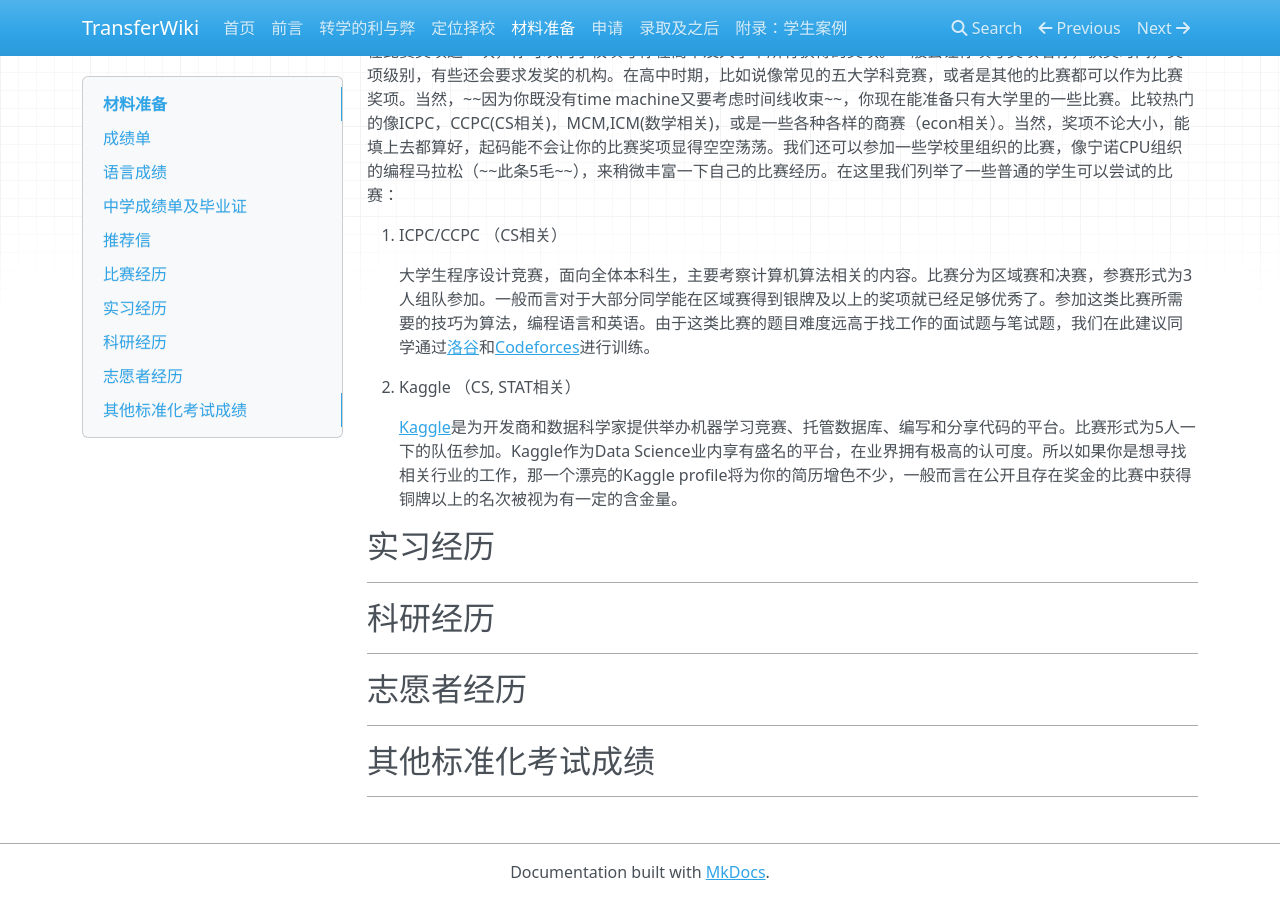
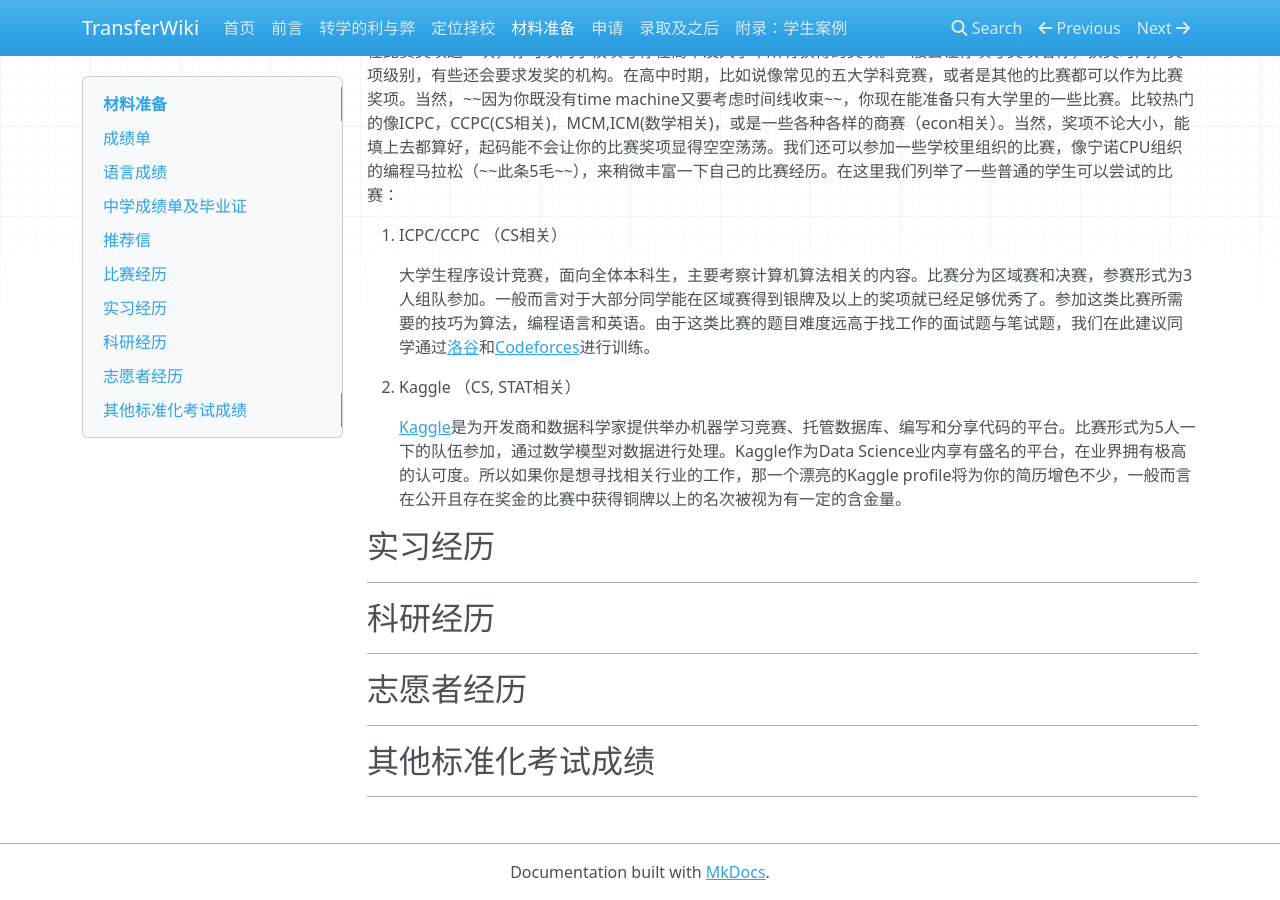
Before and after one commit to SihanXU/TransferWiki, an MkDocs documentation site: the page built from docs/material.md, in a window 1280 px wide and 900 px high, scrolled down 1091 px. Built offline with MkDocs 1.6.1, drawn with Linux system fonts in a browser that asks for light colours; nearby versions of some CDN libraries.

Commit message:
Update material.md

```diff
--- a/docs/material.md
+++ b/docs/material.md
@@ -30,7 +30,7 @@
 
 2. Kaggle （CS, STAT相关）
 
-    [Kaggle](https://www.kaggle.com/)是为开发商和数据科学家提供举办机器学习竞赛、托管数据库、编写和分享代码的平台。比赛形式为5人一下的队伍参加。Kaggle作为Data Science业内享有盛名的平台，在业界拥有极高的认可度。所以如果你是想寻找相关行业的工作，那一个漂亮的Kaggle profile将为你的简历增色不少，一般而言在公开且存在奖金的比赛中获得铜牌以上的名次被视为有一定的含金量。
+    [Kaggle](https://www.kaggle.com/)是为开发商和数据科学家提供举办机器学习竞赛、托管数据库、编写和分享代码的平台。比赛形式为5人一下的队伍参加，通过数学模型对数据进行处理。Kaggle作为Data Science业内享有盛名的平台，在业界拥有极高的认可度。所以如果你是想寻找相关行业的工作，那一个漂亮的Kaggle profile将为你的简历增色不少，一般而言在公开且存在奖金的比赛中获得铜牌以上的名次被视为有一定的含金量。
 
 ## 实习经历
 
```
